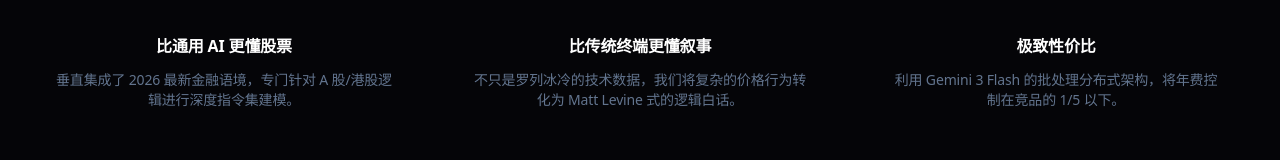
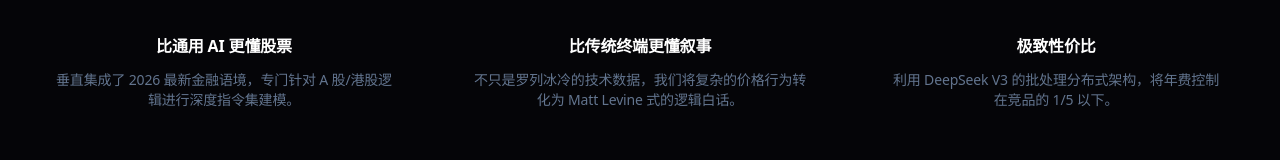
Before and after one commit to franksunye/stockwise, a Next.js app in the folder frontend/: page /pricing in a window 1280 px wide. Shown: the part 2542-2702 px from the top of the page. Built offline with nearby package versions, Linux system fonts and the light colour scheme; no server answers.

Commit message:
chore(branding): replace Gemini references with DeepSeek

```diff
--- a/frontend/src/app/pricing/page.tsx
+++ b/frontend/src/app/pricing/page.tsx
@@ -438,7 +438,7 @@ function PricingContent() {
                 </div>
                 <div className="p-6">
                     <h4 className="text-white font-bold mb-3">极致性价比</h4>
-                    <p className="text-slate-500 text-sm font-medium">利用 Gemini 3 Flash 的批处理分布式架构，将年费控制在竞品的 1/5 以下。</p>
+                    <p className="text-slate-500 text-sm font-medium">利用 DeepSeek V3 的批处理分布式架构，将年费控制在竞品的 1/5 以下。</p>
                 </div>
             </div>
         </section>
```
